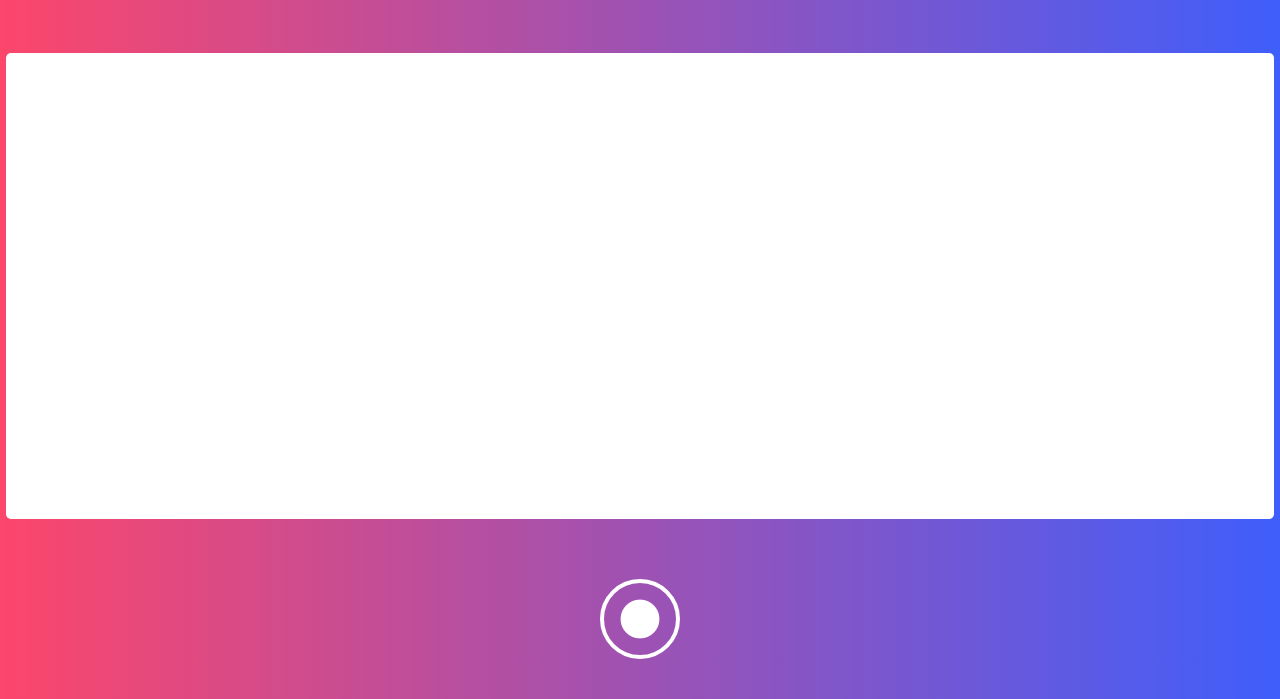
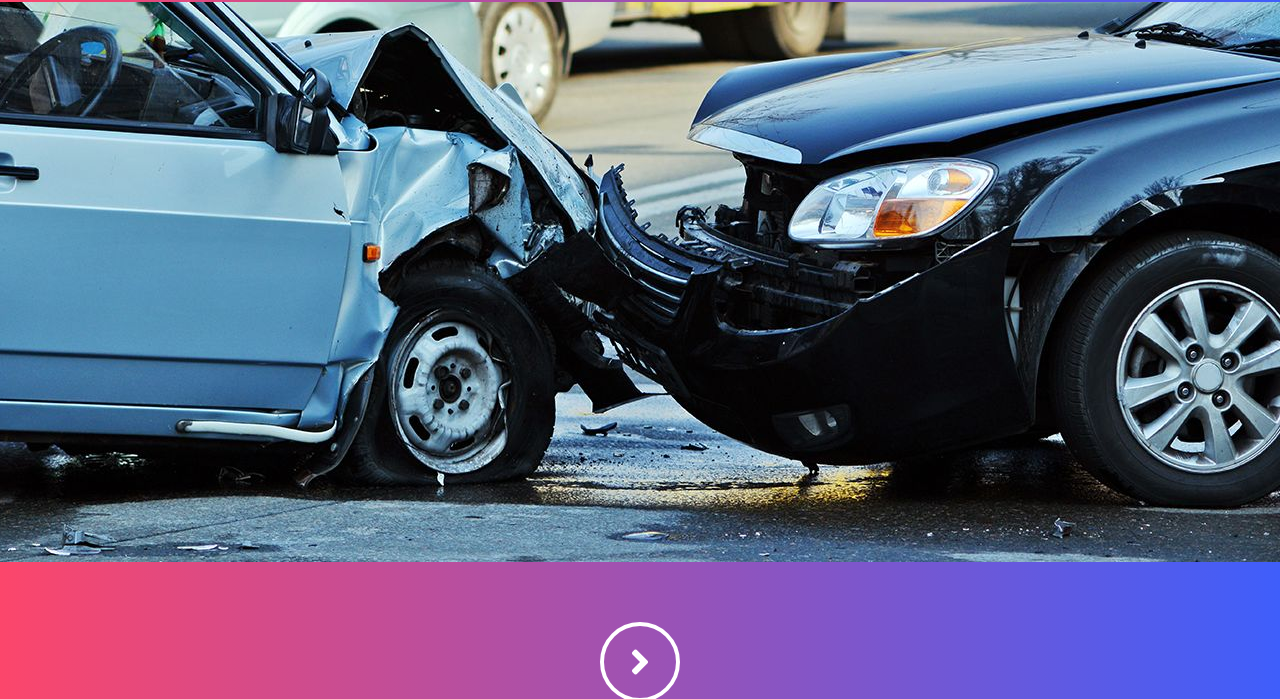
Before and after one commit to nLevin13/insuremi, a website: page q7.html in a window 1280 px wide. Shown: the part 101-800 px from the top of the page. Drawn offline with nearby package versions, Linux system fonts and the light colour scheme.

Commit message:
before adding zoes code

```diff
--- a/q7.html
+++ b/q7.html
@@ -29,16 +29,10 @@
     <div id="wrapper">
         <div class='header-footer'>Please attach images or videos:</div>
         <div class="scan-wrapper">
-            <div class="scan"></div>
+            <img alt='crash' src='./img/Car-Accidents1.jpg'>
         </div>
-        <div class='header-footer'>
-            <button class='next invisible'>
-                <i class="fas fa-redo-alt"></i>
-            </button>
-            <button class='next '>
-                    <i class="fas fa-circle"></i>
-                </button>
-            <button class='next invisible'>
+        <div class="header-footer">
+            <button class='next' id='next_07'>
                 <i class="fas fa-angle-right"></i>
             </button>
         </div>
```
Also changed, not shown: q6.html (+1 -1 lines), img/Car-Accidents1.jpg (added).
